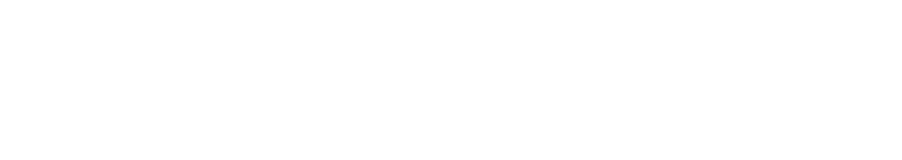
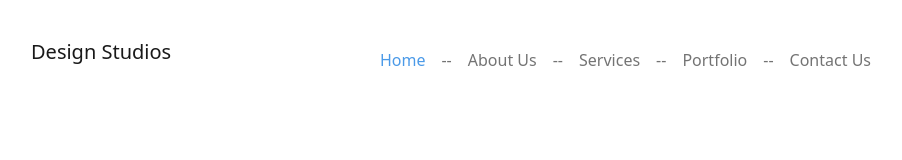
Before and after one commit to Web-Lancer/JPG-to-HTML-01, a plain HTML site: page index.html in a window 1280 px wide. Shown: the whole page, without its empty margins (169-1071 px from the left). Drawn offline with Linux system fonts and the light colour scheme.

Commit message:
Update index.html

```diff
--- a/index.html
+++ b/index.html
@@ -10,8 +10,32 @@
     <link rel="stylesheet" href="/CSS & JS/style.css">
     <title>JPG to HTML</title>
 </head>
+
 <body>
-
+    <div class="container w-75 mt-3 ">
+        <nav class="navbar navbar-expand-md">
+            <div class="container-fluid">
+                <a class="navbar-brand ms-3" href="#">Design Studios</a>
+                <button class="navbar-toggler" type="button" data-bs-toggle="collapse"
+                    data-bs-target="#navID">
+                    <span class="navbar-toggler-icon"></span>
+                </button>
+                <div class="collapse navbar-collapse" id="navID">
+                    <div class="navbar-nav ms-auto me-5 mt-3">
+                        <a class="nav-link" style="color: rgb(75, 154, 232)" href="#">Home</a>
+                        <a class="nav-link" href="#">--</a>
+                        <a class="nav-link" href="#">About Us</a>
+                        <a class="nav-link" href="#">--</a>
+                        <a class="nav-link" href="#">Services</a>
+                        <a class="nav-link" href="#">--</a>
+                        <a class="nav-link" href="#">Portfolio</a>
+                        <a class="nav-link" href="#">--</a>
+                        <a class="nav-link" href="#">Contact Us</a>
+                    </div>
+                </div>
+            </div>
+        </nav>
+    </div>
 </body>
 
 </html>
```
